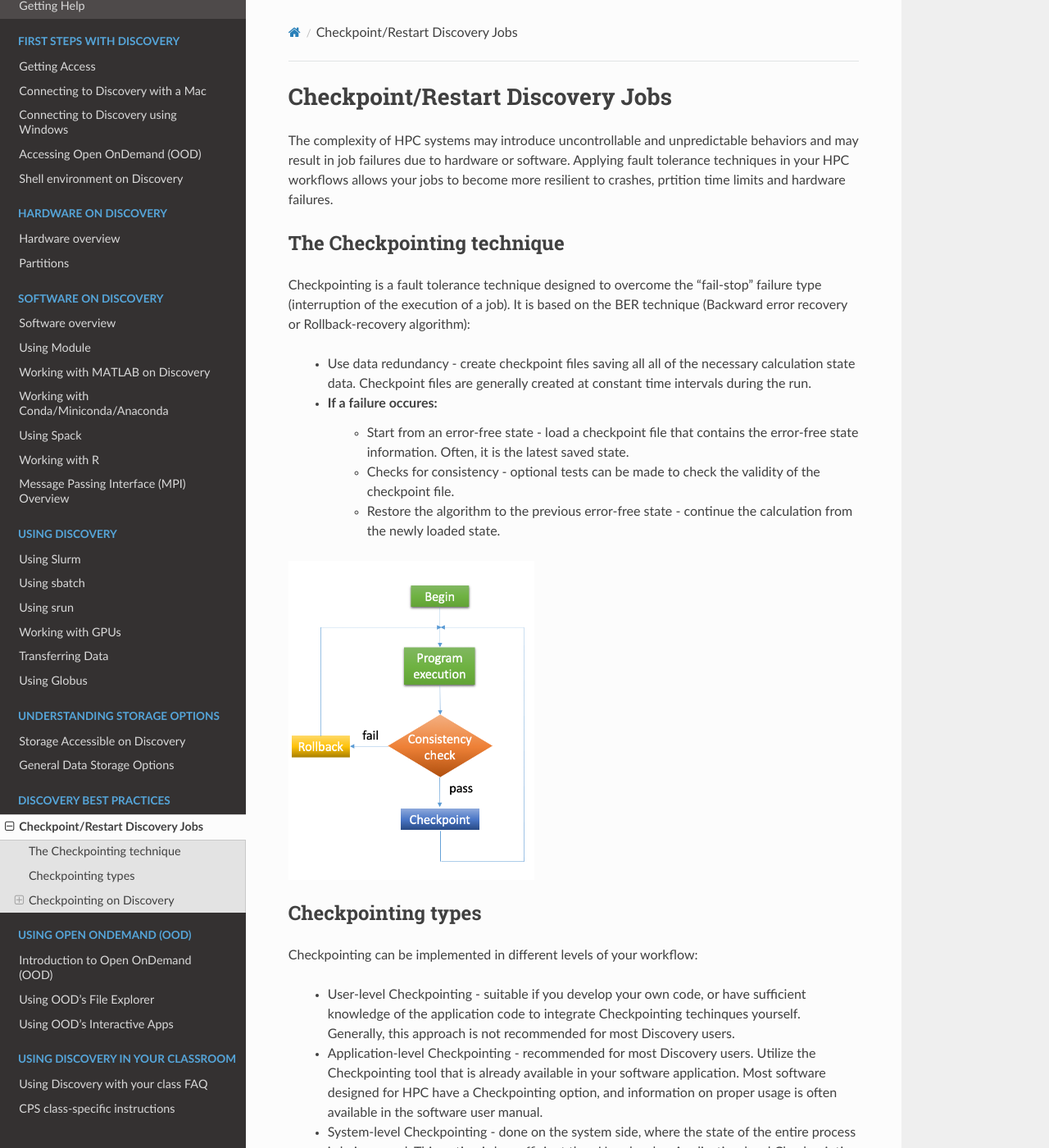
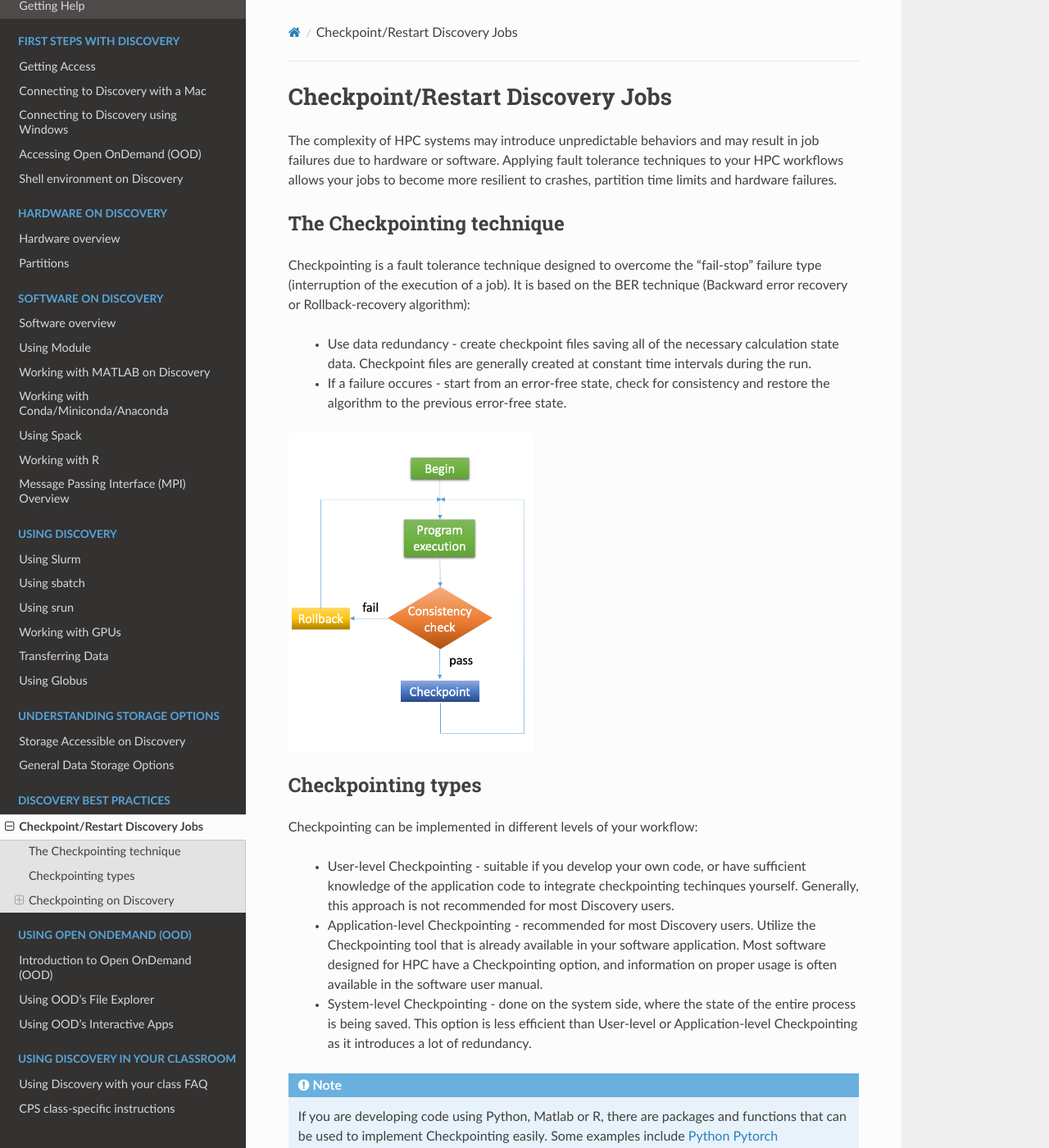
Before and after one commit to northeastern-rc/rc-public-documentation, a Sphinx documentation site: the page built from docs/source/best-practices/checkpointing.rst, in a window 1280 px wide and 1400 px high. Shown: the whole window at 82% size. Built offline with Sphinx 7.4.7 and the Read the Docs theme 2.0.0, drawn with Linux system fonts in a browser that asks for light colours; some of the changed text lies outside the part shown.

Commit message:
fixed some of Shobana's suggestions

```diff
--- a/docs/source/best-practices/checkpointing.rst
+++ b/docs/source/best-practices/checkpointing.rst
@@ -2,7 +2,7 @@
 Checkpoint/Restart Discovery Jobs
 *****************************************
 
-The complexity of HPC systems may introduce uncontrollable and unpredictable behaviors and may result in job failures due to hardware or software. Applying fault tolerance techniques in your HPC workflows allows your jobs to become more resilient to crashes, prtition time limits and hardware failures.
+The complexity of HPC systems may introduce unpredictable behaviors and may result in job failures due to hardware or software. Applying fault tolerance techniques to your HPC workflows allows your jobs to become more resilient to crashes, partition time limits and hardware failures.
 
 
 The Checkpointing technique
@@ -10,11 +10,8 @@ The Checkpointing technique
 
 Checkpointing is a fault tolerance technique designed to overcome the “fail-stop” failure type (interruption of the execution of a job). It is based on the BER technique (Backward error recovery or Rollback-recovery algorithm):
 
- * Use data redundancy - create checkpoint files saving all all of the necessary calculation state data. Checkpoint files are generally created at constant time intervals during the run.
- * If a failure occures:
-    * Start from an error-free state - load a checkpoint file that contains the error-free state information. Often, it is the latest saved state.
-    * Checks for consistency - optional tests can be made to check the validity of the checkpoint file.
-    * Restore the algorithm to the previous error-free state - continue the calculation from the newly loaded state.
+ * Use data redundancy - create checkpoint files saving all of the necessary calculation state data. Checkpoint files are generally created at constant time intervals during the run.
+ * If a failure occures - start from an error-free state, check for consistency and restore the algorithm to the previous error-free state.
 
 .. image:: /images/checkpointing.png
  :width: 300
@@ -25,7 +22,7 @@ Checkpointing types
 
 Checkpointing can be implemented in different levels of your workflow:
 
-  * User-level Checkpointing - suitable if you develop your own code, or have sufficient knowledge of the application code to integrate Checkpointing techinques yourself. Generally, this approach is not recommended for most Discovery users.
+  * User-level Checkpointing - suitable if you develop your own code, or have sufficient knowledge of the application code to integrate checkpointing techinques yourself. Generally, this approach is not recommended for most Discovery users.
   * Application-level Checkpointing - recommended for most Discovery users. Utilize the Checkpointing tool that is already available in your software application. Most software designed for HPC have a Checkpointing option, and information on proper usage is often available in the software user manual.
   * System-level Checkpointing - done on the system side, where the state of the entire process is being saved. This option is less efficient than User-level or Application-level Checkpointing as it introduces a lot of redundancy.
 
@@ -134,7 +131,7 @@ The program runs in the background of your program, without significant performa
  module show dmtcp
  module load dmtcp/2.6.0
 
-As DMTCP runs in the background, it requires some changes to your Shell script. For examples of how to Checkpoint with DMTCP visit `here<https://github.com/northeastern-rc/training-checkpointing/tree/main/Exercise_3>`_.
+As DMTCP runs in the background, it requires some changes to your Shell script. For examples of how to Checkpoint with DMTCP visit `here <https://github.com/northeastern-rc/training-checkpointing/tree/main/Exercise_3>`_.
 The example demonstrates how to use DMTCP with a simple C++ program (scripts modified from `RSE-Cambridge <https://github.com/RSE-Cambridge/dmtcp-tests>`_).
 
 
```
